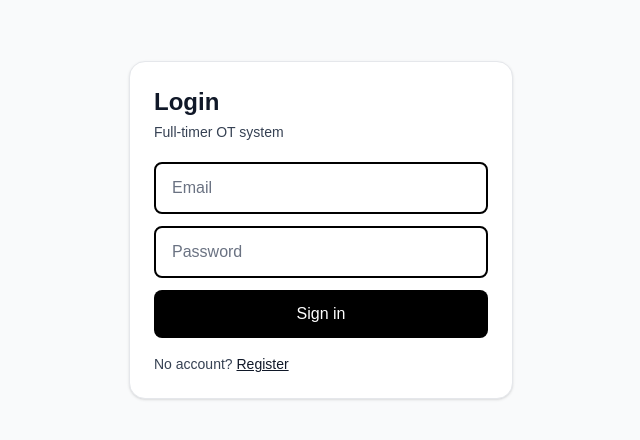
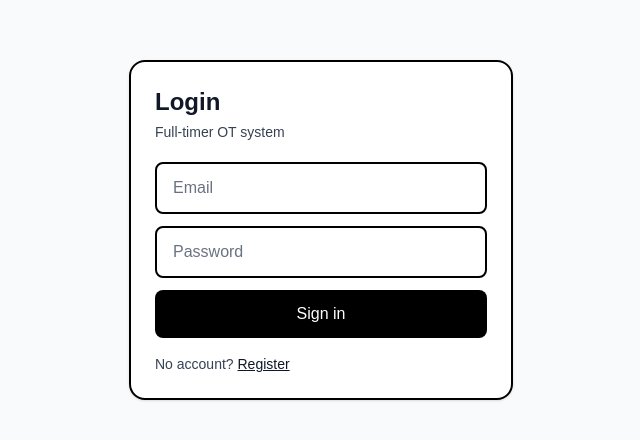
Before and after one commit to zhiluke001-ux/atag-ot, a Next.js app: page /login in a window 1280 px wide. Shown: the part 170-610 px from the top of the page, without its empty margins (319-959 px from the left). Built offline with nearby package versions, Linux system fonts and the light colour scheme.

Commit message:
Update page.tsx

```diff
--- a/src/app/(auth)/login/page.tsx
+++ b/src/app/(auth)/login/page.tsx
@@ -39,7 +39,7 @@ export default function LoginPage() {
     <div className="min-h-screen bg-gray-50 flex items-center justify-center px-4">
       <form
         onSubmit={onSubmit}
-        className="w-full max-w-sm bg-white p-6 rounded-2xl shadow-sm border border-gray-200"
+        className="w-full max-w-sm bg-white p-6 rounded-2xl shadow-sm border-2 border-black"
       >
         <h1 className="text-2xl font-semibold text-gray-900">Login</h1>
         <p className="text-sm text-gray-700 mt-1">Full-timer OT system</p>
@@ -64,7 +64,7 @@ export default function LoginPage() {
           />
 
           {err && (
-            <div className="text-sm text-red-600 bg-red-50 border border-red-100 rounded-lg px-3 py-2">
+            <div className="text-sm text-red-600 bg-red-50 border border-red-200 rounded-lg px-3 py-2">
               {err}
             </div>
           )}
```
